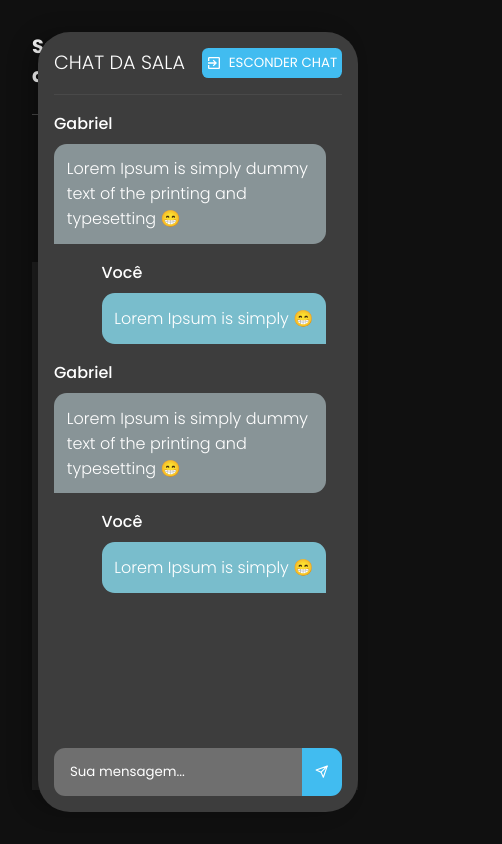
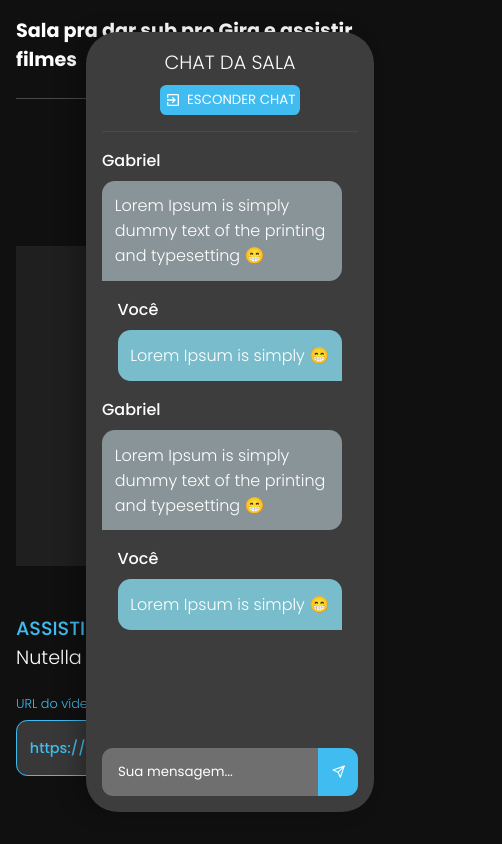
Before and after one commit to giraudgabriel/YouTwoBe-Front, a Next.js app: page /room/1 in a window 390 px wide. Shown: the top 844 px of the page, 502 px wide, since content can reach past the window. Built offline with nearby package versions, Linux system fonts and the light colour scheme; no server answers.

Commit message:
Responsividade finalizada (página room)

```diff
--- a/src/components/Chat/styles.js
+++ b/src/components/Chat/styles.js
@@ -23,8 +23,14 @@ export const ChatContainer = styled.section`
     box-shadow: -11px 0px 22px -2px rgba(0,0,0,0.28);
   }
 
+  @media(max-width: 600px) {
+    width: 18rem;
+    right: 1rem;
+  }
+
   header {
     text-align: center;
+    flex-wrap: wrap;
     width: 100%;
     border-bottom: 1px solid ${props => props.theme.colors.border};
     padding-bottom: 1rem;
@@ -32,6 +38,12 @@ export const ChatContainer = styled.section`
     display: flex;
     align-items: center;
     justify-content: space-between;
+
+    @media(max-width: 600px)  {
+      justify-content: center;
+      flex-direction: column;
+      gap: .5rem;
+    }
 
     strong {
       text-transform: uppercase;
--- a/src/components/Video/styles.js
+++ b/src/components/Video/styles.js
@@ -21,4 +21,12 @@ export const VideoContainer = styled.section`
 
     animation: fade .5s ease-in-out forwards;
   }
+
+  @media(max-width: 600px) {
+    height: 20rem;
+
+    > div {
+      height: 20rem !important;
+    }
+  }
 `;
--- a/src/styles/pages/RoomStyles.js
+++ b/src/styles/pages/RoomStyles.js
@@ -14,6 +14,10 @@ export const Container = styled.div`
     height: 100%;
     width: 100%;
     justify-content: space-between;
+  }
+
+  @media(max-width: 600px) {
+    padding: 1rem;
   }
 `;
 
@@ -249,6 +253,26 @@ export const InputContainer = styled.div`
       left: 0;
     `}
   }
+
+  @media(max-width: 600px) {
+    width: 100%;
+
+    input {
+      width: 100%;
+      padding: .8rem;
+      font-size: .9rem
+    }
+
+    button {
+      font-size: .8rem;
+      padding: 0 .8rem;
+    }
+
+    label {
+      font-size: .8rem;
+      bottom: 18px;
+    }
+  }
 `;
 
 export const VideoInfos = styled.section`
@@ -257,7 +281,7 @@ export const VideoInfos = styled.section`
   flex-wrap: wrap;
   align-items: center;
   justify-content: space-between;
-  gap: 2.5rem;
+  gap: 3rem;
 
   h2 {
     font-size: 1.2rem;
```
